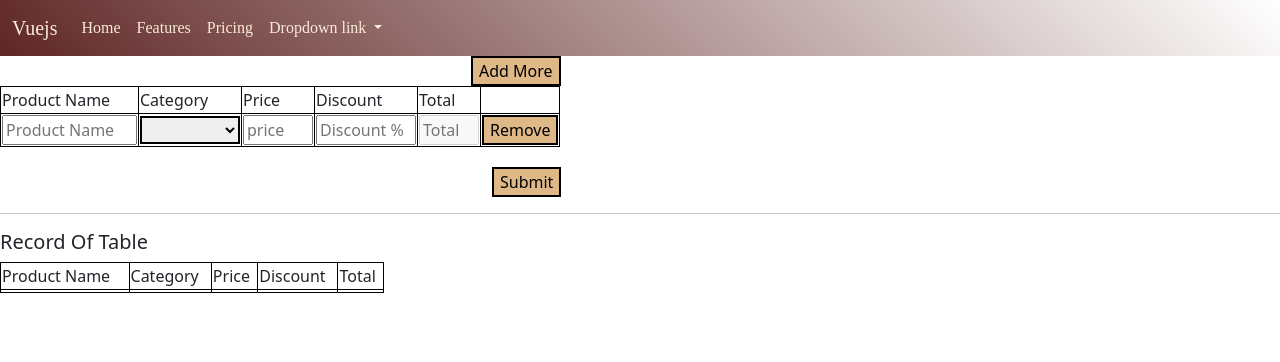
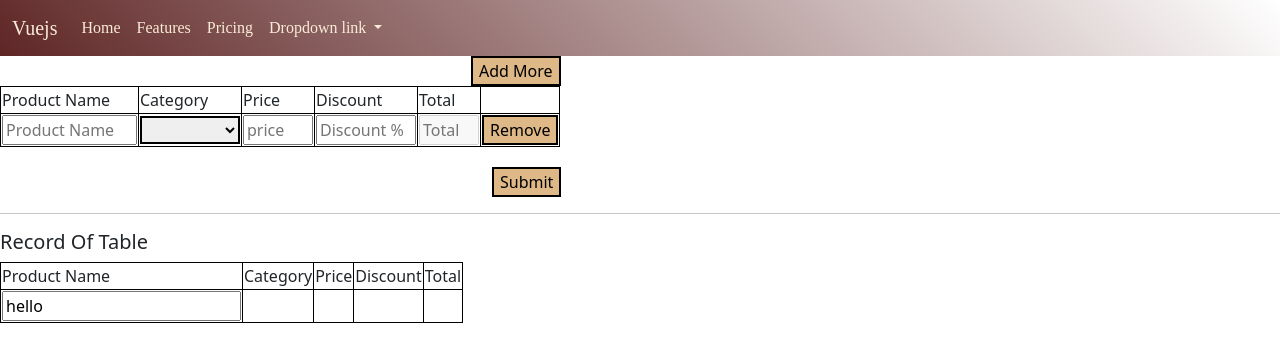
Before and after one commit to shyamporiya/vuejsProject, a Vue app: page / in a window 1280 px wide. Shown: the top 362 px of the page. Built offline with nearby package versions, Linux system fonts and the light colour scheme.

Commit message:
add model

```diff
--- a/src/components/body/Content.vue
+++ b/src/components/body/Content.vue
@@ -129,7 +129,7 @@
         </tr>
         <tr>
           <td>
-            {{ productNameGet }}
+            <input v-model="testing" readonly="true" />
           </td>
           <td>{{ categoryNameGet }}</td>
           <td>{{ priceGet }}</td>
@@ -147,6 +147,7 @@ export default {
   components: {},
   data() {
     return {
+      testing: "hello",
       rooms: [
         {
           //room_No: 1,
@@ -163,7 +164,15 @@ export default {
           total: "",
         },
       ],
-      getList: [],
+      getList: [
+        {
+          productName: "test1",
+          categoryName: "test2",
+          price: "test3",
+          discount: "4%",
+          total: "5000",
+        },
+      ],
     };
   },
   methods: {
```
